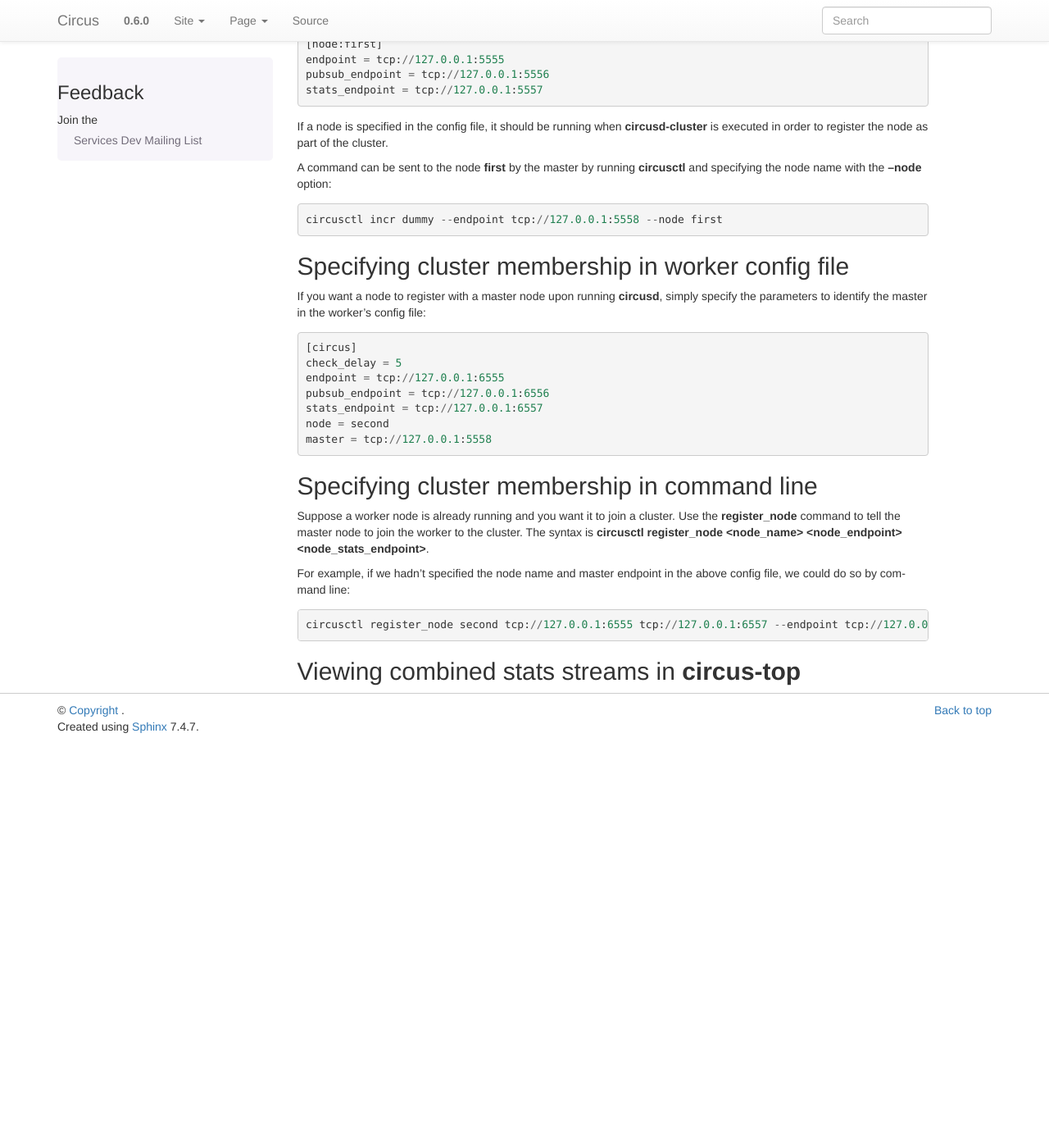
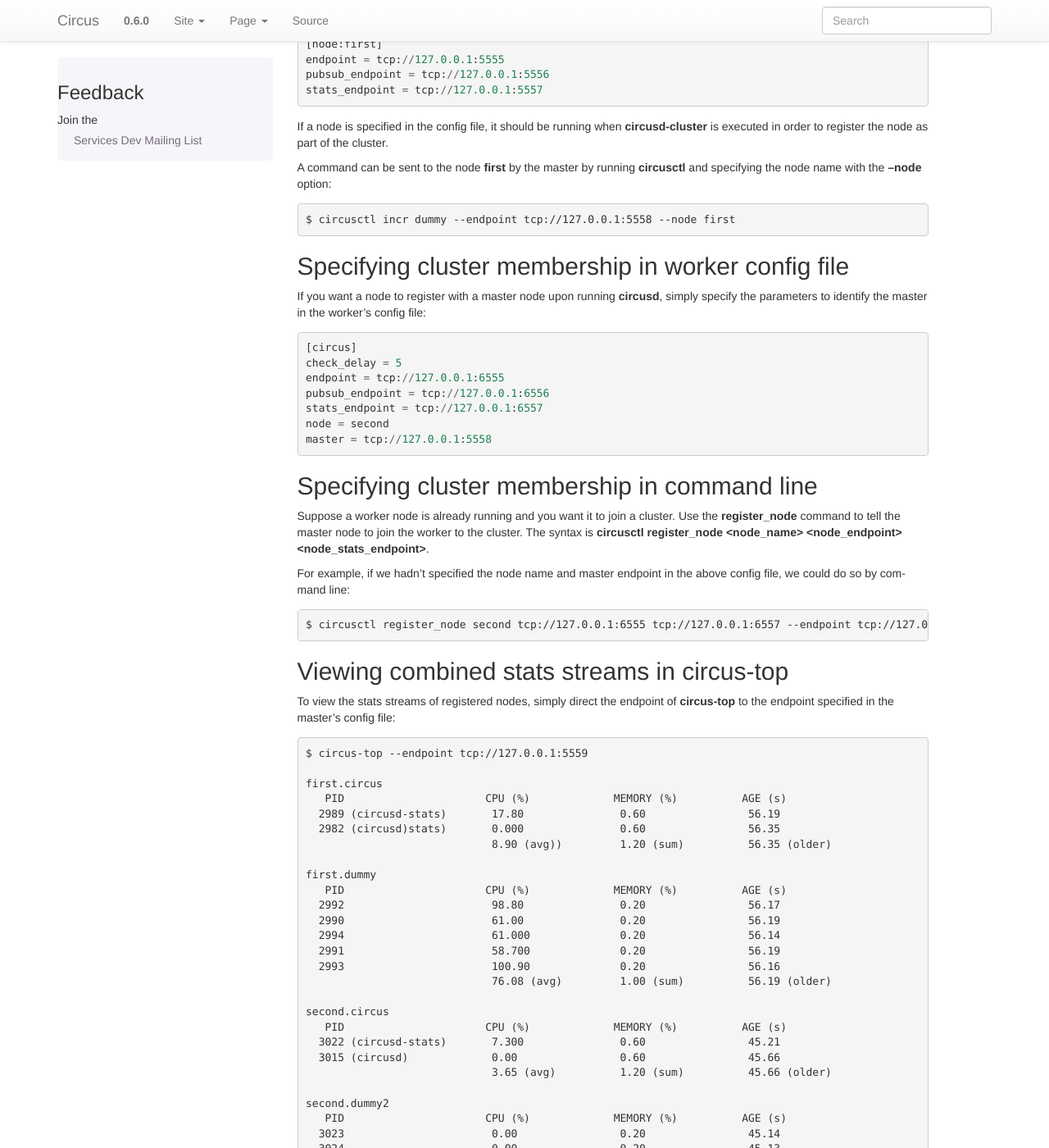
Before and after one commit to circus-tent/circus, a Sphinx documentation site: the page built from docs/source/cluster.rst, in a window 1280 px wide and 1400 px high, scrolled down 336 px. Shown: the whole window at 82% size. Built offline with Sphinx 7.4.7, drawn with Linux system fonts in a browser that asks for light colours; pages that are not in the unit, such as notebooks, are missing from menus; before the commit the page ends 1242 px from its top, so only the background shows below that; some of the changed text lies outside the part shown.

Commit message:
Adding circus-top documentation

```diff
--- a/docs/source/cluster.rst
+++ b/docs/source/cluster.rst
@@ -25,7 +25,7 @@
 
 A command can be sent to the node **first** by the master by running **circusctl** and specifying the node name with the **--node** option::
 
-    circusctl incr dummy --endpoint tcp://127.0.0.1:5558 --node first
+    $ circusctl incr dummy --endpoint tcp://127.0.0.1:5558 --node first
 
 Specifying cluster membership in worker config file
 ===================================================
@@ -47,7 +47,39 @@
 
 For example, if we hadn't specified the node name and master endpoint in the above config file, we could do so by command line::
 
-    circusctl register_node second tcp://127.0.0.1:6555 tcp://127.0.0.1:6557 --endpoint tcp://127.0.0.1:5558
+    $ circusctl register_node second tcp://127.0.0.1:6555 tcp://127.0.0.1:6557 --endpoint tcp://127.0.0.1:5558
 
-Viewing combined stats streams in **circus-top**
-================================================
+Viewing combined stats streams in circus-top
+============================================
+
+To view the stats streams of registered nodes, simply direct the endpoint of **circus-top** to the endpoint specified in the master's config file::
+
+    $ circus-top --endpoint tcp://127.0.0.1:5559
+
+    first.circus
+       PID                      CPU (%)             MEMORY (%)          AGE (s)
+      2989 (circusd-stats)       17.80               0.60                56.19
+      2982 (circusd)stats)       0.000               0.60                56.35
+                                 8.90 (avg))         1.20 (sum)          56.35 (older)
+
+    first.dummy
+       PID                      CPU (%)             MEMORY (%)          AGE (s)
+      2992                       98.80               0.20                56.17
+      2990                       61.00               0.20                56.19
+      2994                       61.000              0.20                56.14
+      2991                       58.700              0.20                56.19
+      2993                       100.90              0.20                56.16
+                                 76.08 (avg)         1.00 (sum)          56.19 (older)
+
+    second.circus
+       PID                      CPU (%)             MEMORY (%)          AGE (s)
+      3022 (circusd-stats)       7.300               0.60                45.21
+      3015 (circusd)             0.00                0.60                45.66
+                                 3.65 (avg)          1.20 (sum)          45.66 (older)
+
+    second.dummy2
+       PID                      CPU (%)             MEMORY (%)          AGE (s)
+      3023                       0.00                0.20                45.14
+      3024                       0.00                0.20                45.13
+      3025                       0.00                0.20                45.12
+                                 0.00 (avg)          0.60 (sum)          45.14 (older)
```
